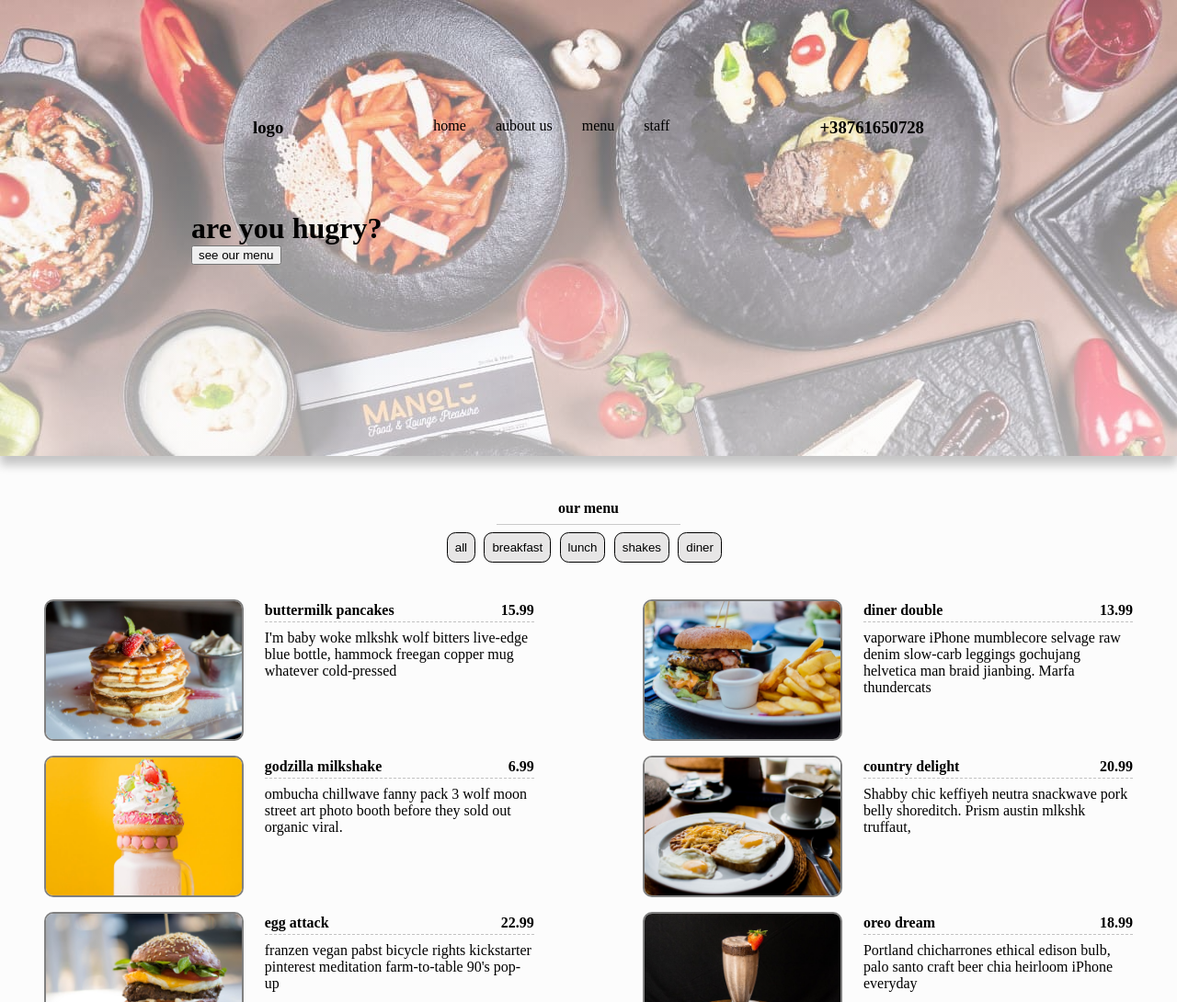
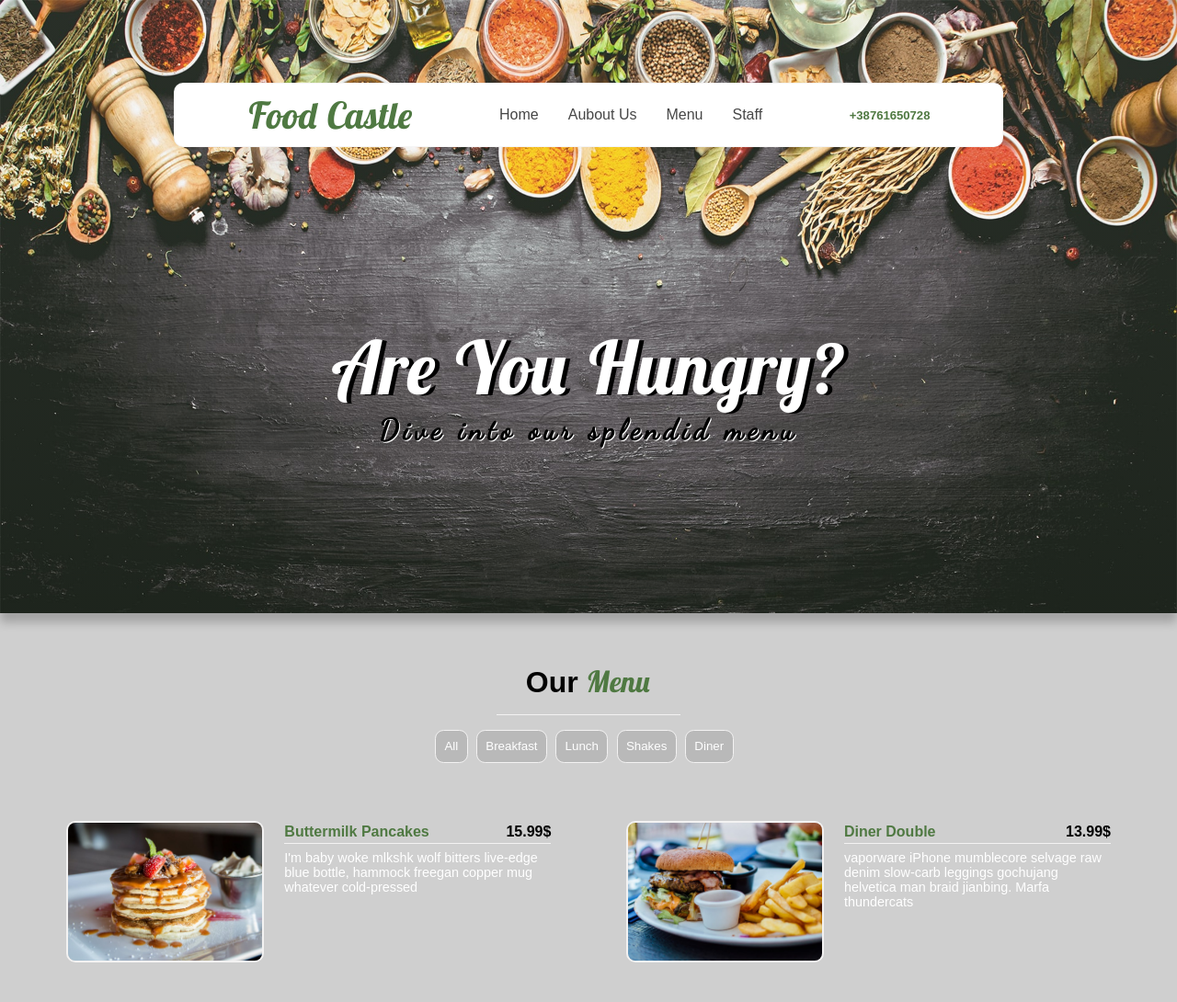
Before and after one commit to husicmirza/Restaurant, a plain HTML site: page index.html in a window 1280 px wide. Shown: the top 1090 px of the page at 92% size. Drawn offline with Linux system fonts and the light colour scheme.

Commit message:
update style

```diff
--- a/app.js
+++ b/app.js
@@ -91,7 +91,7 @@ function article(item) {
   <div class="item-info">
     <header>
       <h4>${item.title}</h4>
-      <h4 class="price">${item.price}</h4>
+      <h4 class="price">${item.price}$</h4>
     </header>
     <p class="item-text">${item.desc}</p>
   </div>
--- a/index.html
+++ b/index.html
@@ -1,6 +1,12 @@
 <!DOCTYPE html>
 <html>
   <head>
+    <!--FONTS-->
+    <link rel="preconnect" href="https://fonts.googleapis.com">
+    <link rel="preconnect" href="https://fonts.gstatic.com" crossorigin>
+    <link href="https://fonts.googleapis.com/css2?family=Lobster+Two:ital,wght@1,700&display=swap" rel="stylesheet">
+    <link href="https://fonts.googleapis.com/css2?family=Lato:ital,wght@1,300;1,400;1,700&display=swap" rel="stylesheet">
+    <link href="https://fonts.googleapis.com/css2?family=Dancing+Script&display=swap" rel="stylesheet">
     <!-- style css -->
     <link rel="stylesheet" href="styles.css" />
   </head>
@@ -8,8 +14,8 @@
     <header class="nav-header">
       <div class="container">
         <nav class="nav-container">
-          <div class="header-col"><h3>logo</h3></div>
-          <div class="header-col">
+          <div class="nav-logo"><h3>food castle</h3></div>
+          <div class="nav-list">
             <ul>
               <li>home</li>
               <li>aubout us</li>
@@ -17,40 +23,27 @@
               <li>staff</li>
             </ul>
           </div>
-          <div class="header-col">
+          <div class="nav-phone-number">
             <h3>+38761650728</h3>
           </div>
         </nav>
-        <div class="header-container">
-          <h1>are you hugry?</h1>
-          <button>see our menu</button>
+        <div class="header-content">
+          <h1 class="header-content-title">are you hungry? </h1>
+          <h2>Dive into our splendid menu </h2>
         </div>
       </div>
     </header>
     <section class="menu">
       <div class="container">
         <div class="section-title">
-          <h4>our menu</h4>
+          <h4>our <span>menu</span></h4>
           <div class="underline"></div>
         </div>
         <div class="section-menu-buttons">
           </div>
 
           <div class="section-items">
-            <!-- <div class="menu-item">
-            <img src="./images/item-1.jpeg" class="photo" alt="" />
-            <div class="item-info">
-              <header>
-                <h4>buttermilk pancakes</h4>
-                <h4 class="price">$15</h4>
-              </header>
-              <p class="item-text">
-                Lorem ipsum dolor sit amet, consectetur adipisicing elit.
-                Eligendi maxime doloremque odio omnis eius earum harum
-                accusantium optio. Lorem ipsum dolor sit amet, consectetur
-              </p>
-            </div>
-          </div> -->
+
           </div>
         </div>
       </div>
--- a/styles.css
+++ b/styles.css
@@ -1,9 +1,11 @@
 * {
   margin: 0;
+  font-family: "Loto", sans-serif;
 }
 
 body {
-  background: rgba(209, 209, 209, 0.062);
+  background: rgba(177, 177, 177, 0.61);
+  font-size: 18px;
 }
 
 h1,
@@ -24,44 +26,134 @@ li {
 section {
   padding: 3em;
 }
+span {
+  font-family: "Lobster Two", cursive;
+  color: #4f7942;
+}
 
 footer {
   padding: 2em;
   background: rgba(189, 189, 189, 0.342);
   box-shadow: 0px -10px 20px rgba(189, 189, 189, 0.74);
 }
-
-.nav-header {
-  padding: 8em;
-  background-image: linear-gradient(
-      to bottom,
-      rgba(245, 246, 252, 0.363),
-      rgba(252, 252, 252, 0.678)
-    ),
-    url(./images/header.jpg);
-  box-shadow: 0px 10px 10px rgba(0, 0, 0, 0.219);
-}
 .container {
   /* border: 2px solid black; */
 }
-.nav-container {
-  display: flex;
-  justify-content: space-evenly;
-}
-.header-container {
+
+.nav-header {
   padding: 5em;
+  background-image: linear-gradient(
+      to top,
+      rgba(245, 246, 252, 0.048),
+      rgba(252, 252, 252, 0.096)
+    ),
+    url(./images/header2.jpg);
+  box-shadow: 0px 10px 10px rgba(0, 0, 0, 0.219);
+  background-size: cover;
 }
 
+.nav-container {
+  background: rgb(255, 255, 255);
+  border: 1px solid rgba(230, 229, 229, 0.418);
+  border-radius: 10px;
+  display: flex;
+  align-items: center;
+  justify-content: space-evenly;
+  padding: 0.5em 0;
+  max-width: 900px;
+  margin: 0 auto;
+}
+
+.nav-logo h3 {
+  font-family: "Lobster Two", cursive;
+  font-size: 2.5rem;
+  text-transform: capitalize;
+  color: #4f7942;
+}
+
+.nav-list {
+  box-sizing: content-box;
+  text-transform: capitalize;
+  color: rgb(70, 70, 70);
+  font-weight: 300;
+}
+.nav-list li {
+  margin: 0;
+  display: block;
+  padding: 1em;
+  font-size: 1rem;
+}
+.nav-list li:hover {
+  background: rgba(201, 199, 199, 0.199);
+  color: rgb(156, 156, 156);
+  border-radius: 5px;
+}
+
+.nav-phone-number {
+  font-size: 0.7rem;
+  color: #4f7942;
+}
+
+.header-content {
+  max-width: 900px;
+  margin: 5.5em auto;
+  margin-bottom: 0;
+  padding: 5em;
+  text-align: center;
+}
+.header-content-title {
+  font-family: "Lobster Two", cursive;
+  font-size: 5rem;
+  text-transform: capitalize;
+  color: #ffffff;
+  text-shadow: 5px 1px #000000;
+}
+
+.header-content h2 {
+  font-family: "Dancing Script", cursive;
+  font-size: 2rem;
+  color: rgb(0, 0, 0);
+  text-shadow: 1px 1px #ffffff;
+
+  letter-spacing: 5px;
+}
+
+/* MENU */
 .section-title {
   text-align: center;
+  font-size: 2rem;
+  text-transform: capitalize;
 }
+
 .underline {
   height: 1px;
   width: 200px;
   margin: 0.5em auto;
-  background: rgba(0, 0, 0, 0.199);
+  background: rgb(243, 242, 242);
 }
 
+/* BUTTONS */
+.section-menu-buttons {
+  margin-bottom: 2em;
+  display: flex;
+  justify-content: center;
+}
+
+.category-btn {
+  padding: 0.7em;
+  margin-right: 0.7em;
+  border-radius: 0.7em;
+  border: 1px solid rgb(243, 242, 242);
+  background: rgba(155, 155, 155, 0.418);
+  color: rgb(255, 255, 255);
+  text-transform: capitalize;
+}
+
+.category-btn:hover {
+  background: rgba(201, 199, 199, 0.199);
+}
+
+/* MENU ITEMS */
 .section-items {
   display: flex;
   flex-direction: row;
@@ -76,12 +168,17 @@ footer {
   justify-content: space-between;
   width: 45%;
   border-radius: 10px;
+  padding: 1em;
+  box-sizing: content-box;
+}
+.menu-item:hover {
+  box-shadow: 0px 1px 10px rgba(0, 0, 0, 0.219);
 }
 .photo {
   width: 40%;
   object-fit: cover;
   height: 150px;
-  border: 2px solid grey;
+  border: 2px solid rgb(243, 242, 242);
   border-radius: 10px;
 }
 .item-info {
@@ -91,26 +188,19 @@ footer {
   display: flex;
   justify-content: space-between;
   padding: 0.2em 0;
-  border-bottom: 1px dashed rgba(0, 0, 0, 0.233);
+  border-bottom: 1px solid rgb(243, 242, 242);
+  font-size: 1rem;
+  text-transform: capitalize;
+  font-weight: 700;
+  color: #4f7942;
+}
+
+.price {
+  color: black;
 }
 .item-text {
   padding: 0.5em 0;
+  color: rgb(255, 255, 255);
+  font-size: 0.9rem;
+  font-weight: 300;
 }
-
-.section-menu-buttons {
-  margin-bottom: 2em;
-  display: flex;
-  justify-content: center;
-}
-
-.category-btn {
-  padding: 0.6em;
-  margin-right: 0.7em;
-  border-radius: 0.7em;
-  border: 1px solid rgb(0, 0, 0);
-  background: rgba(201, 199, 199, 0.418);
-}
-
-.category-btn:hover {
-  background: rgba(201, 199, 199, 0.199);
-}
```
Also changed, not shown: images/header2.jpg (added).
